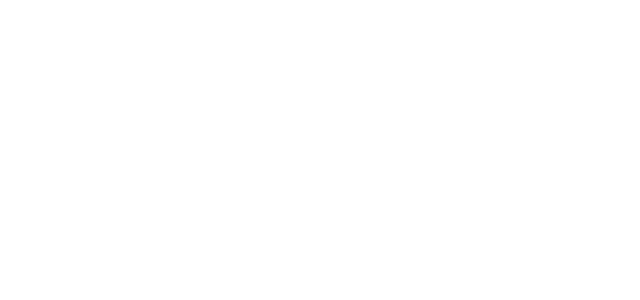
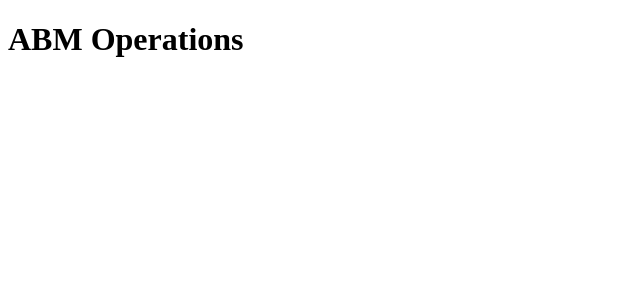
Before and after one commit to JotaCeR/Personal-Finances, a React (Create React App) app: page /operations in a window 1280 px wide. Shown: the top 300 px of the page, without its empty margins (0-640 px from the left). Built offline with nearby package versions, Linux system fonts and the light colour scheme.

Commit message:
Dumb ABM component created.

```diff
--- a/src/App.js
+++ b/src/App.js
@@ -1,10 +1,12 @@
 import { Route } from 'react-router-dom';
 import Home from './components/Home';
+import ABM from './components/OpsABM';
 
 function App() {
   return (
     <div>
       <Route exact path="/" component={Home} />
+      <Route exact path="/operations" component={ABM} />
     </div>
   );
 }
--- /dev/null
+++ b/src/components/OpsABM.jsx
@@ -0,0 +1,9 @@
+import React from 'react';
+
+export default function ABM() {
+    return (
+        <div>
+            <h1>ABM Operations</h1>
+        </div>
+    )
+}
```
